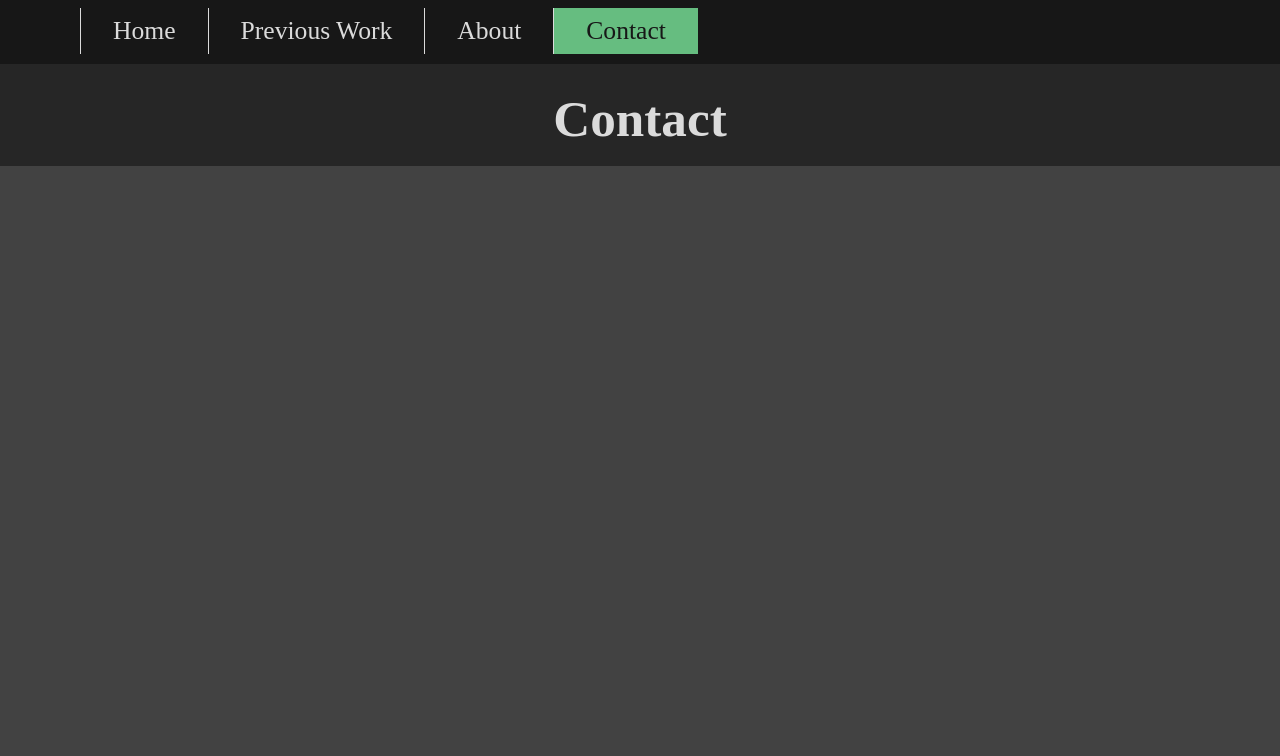
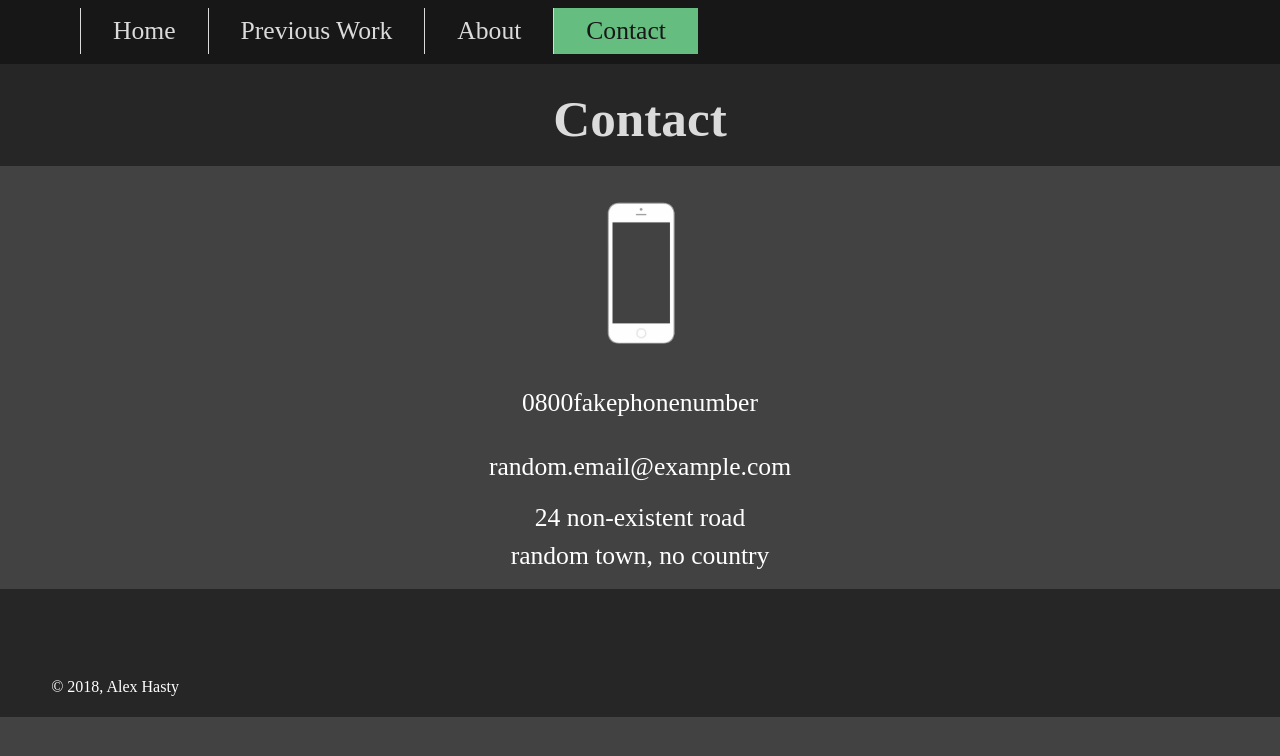
Before and after one commit to AHasty48/portfolio, a plain HTML site: page contact.html in a window 1280 px wide. Drawn offline with Linux system fonts and the light colour scheme.

Commit message:
complete website

```diff
--- a/contact.html
+++ b/contact.html
@@ -17,5 +17,21 @@
 			<div id= "heading">
 				<h3>Contact</h3>
 			</div>
+
+			<div>
+				<img id= "phone"src="./images/phone_outline.png"></img>
+			</div>
+
+			<div id= "contactinfo">
+				<p>0800fakephonenumber</p>
+				<p>random.email@example.com</p>
+			</div>
+			<div id= "contactinfo2">
+				<p>24 non-existent road</p>
+				<p>random town, no country</p>
+			</div>
+			<div id= "footer">
+				<p id= "copyright">&#169 2018, Alex Hasty</p>
+			</div>
 		</body>
 </html>
--- a/css/style.css
+++ b/css/style.css
@@ -235,3 +235,23 @@ p#abo {
 	padding-left: 14vw;
 	padding-right: 14vw;
 }
+
+img#phone {
+	padding-top: 2vw;
+	padding-left: 38%;
+	height: 15vw;
+}
+
+div#contactinfo {
+	color: white;
+	font-size: 2vw;
+	text-align: center;
+	line-height: 3vw;
+}
+
+div#contactinfo2 {
+	color: white;
+	font-size: 2vw;
+	text-align: center;
+	line-height: 1vw;
+}
```
Also changed, not shown: images/phone_outline.png (added), 1 other file.
